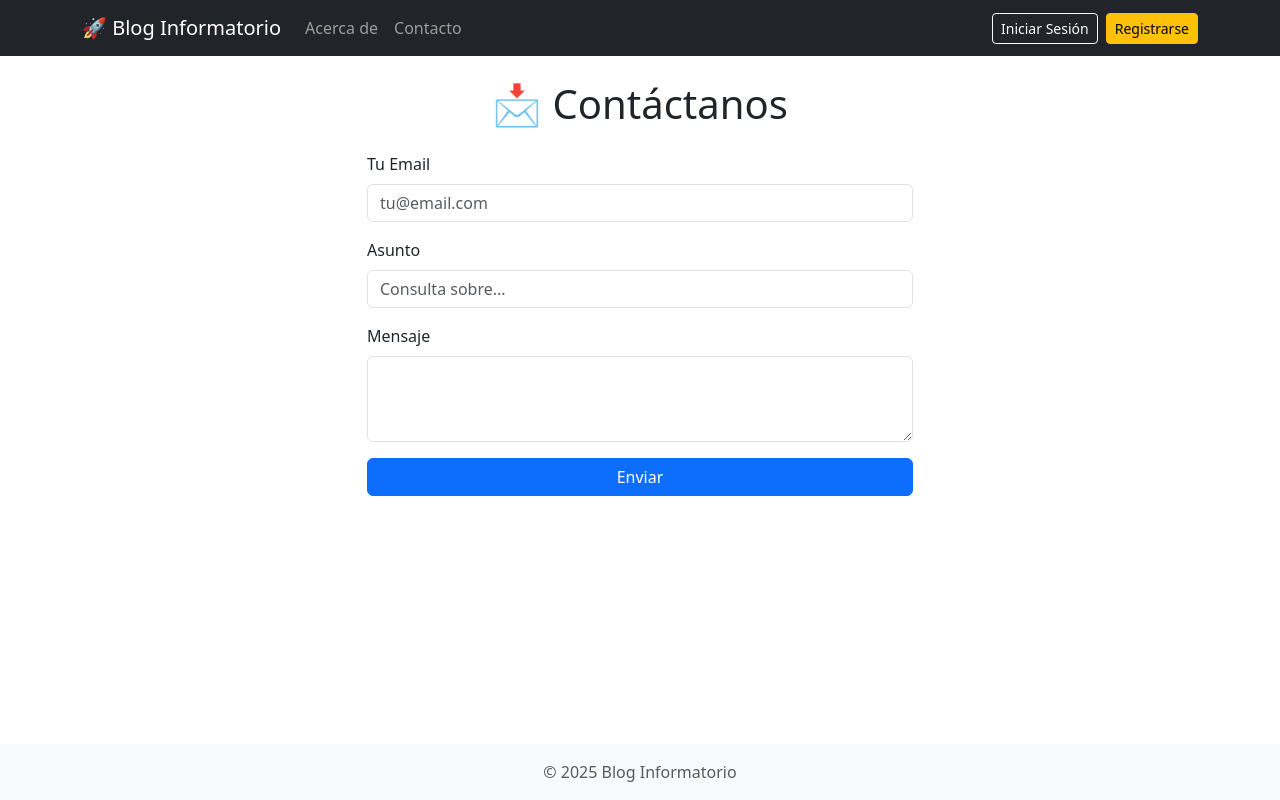
After one commit to fabbiann/BLOG-INFORMATORIO-2025, a Django app: page /contacto/ in a window 1280 px wide. The commit adds this page. Run offline with Django 5.2, Linux system fonts and the light colour scheme.

Commit message:
implemente en contacto 'enviar mensaje'

```diff
--- a/BLOG/blog/apps/posts/views.py
+++ b/BLOG/blog/apps/posts/views.py
@@ -3,6 +3,9 @@ from .models import Post, Comentario
 from .forms import ComentarioForm
 from django.contrib.auth.forms import UserCreationForm
 from django.contrib import messages
+
+from django.core.mail import send_mail
+from django.conf import settings
 
 # Vista del inicio (Index)
 def index(request):
@@ -51,3 +54,43 @@ def registrar_usuario(request):
     else:
         form = UserCreationForm()
     return render(request, 'registration/registro.html', {'form': form})
+
+# Vista para filtrar por categoría
+def posts_por_categoria(request, categoria_id):
+    # Buscamos la categoría o error 404
+    categoria = get_object_or_404(Categoria, id=categoria_id)
+    # Filtramos los posts que tengan esa categoría
+    posts = Post.objects.filter(categoria=categoria)
+
+    ctx = {
+        'posts': posts,
+        'categoria_seleccionada': categoria
+    }
+    return render(request, 'index.html', ctx) # Reutilizamos el index para mostrar la lista
+
+
+
+def acerca_de(request):
+    return render(request, 'acerca_de.html')
+
+def contacto(request):
+    if request.method == 'POST':
+        # 1. Capturamos los datos del formulario
+        asunto = request.POST.get('asunto')
+        mensaje = request.POST.get('mensaje') + " / Email del usuario: " + request.POST.get('email_usuario')
+        email_origen = settings.EMAIL_HOST_USER # (Configuración ficticia por ahora)
+        email_destino = ['tu_correo_real@gmail.com'] # Aquí llegaría el correo en la vida real
+
+        # 2. Enviamos el correo (Al estar en modo consola, saldrá en la terminal)
+        send_mail(
+            asunto,
+            mensaje,
+            email_origen,
+            email_destino,
+            fail_silently=False,
+        )
+
+        # 3. Redirigimos o mostramos mensaje de éxito
+        return render(request, 'contacto.html', {'mensaje_enviado': True})
+
+    return render(request, 'contacto.html')
--- a/BLOG/blog/blog/configuraciones/local.py
+++ b/BLOG/blog/blog/configuraciones/local.py
@@ -126,3 +126,7 @@ MEDIA_ROOT = os.path.join(BASE_DIR, 'media')
 LOGIN_REDIRECT_URL = 'index'
 # A dónde te lleva si cierras sesión
 LOGOUT_REDIRECT_URL = 'index'
+
+
+# Configuración para pruebas: Imprime el correo en la consola
+EMAIL_BACKEND = 'django.core.mail.backends.console.EmailBackend'
--- a/BLOG/blog/blog/urls.py
+++ b/BLOG/blog/blog/urls.py
@@ -3,7 +3,7 @@ from django.urls import path, include
 from django.conf import settings
 from django.conf.urls.static import static
 # AGREGAMOS detalle_post AQUÍ:
-from apps.posts.views import index, registrar_usuario, detalle_post
+from apps.posts.views import index, registrar_usuario, detalle_post, posts_por_categoria, acerca_de, contacto
 
 urlpatterns = [
     path('admin/', admin.site.urls),
@@ -14,4 +14,8 @@ urlpatterns = [
     # NUEVA RUTA PARA VER EL DETALLE
     path('post/<int:pk>/', detalle_post, name='detalle'),
 
+    path('categoria/<int:categoria_id>/', posts_por_categoria, name='posts_por_categoria'),
+    path('acerca-de/', acerca_de, name='acerca_de'),
+    path('contacto/', contacto, name='contacto'),
+
 ] + static(settings.MEDIA_URL, document_root=settings.MEDIA_ROOT)
--- /dev/null
+++ b/BLOG/blog/templates/base.html
@@ -0,0 +1,46 @@
+<!DOCTYPE html>
+<html lang="es">
+<head>
+    <meta charset="UTF-8">
+    <title>Blog Informatorio</title>
+    <link href="https://cdn.jsdelivr.net/npm/bootstrap@5.3.0/dist/css/bootstrap.min.css" rel="stylesheet">
+</head>
+<body class="d-flex flex-column min-vh-100">
+
+    <nav class="navbar navbar-expand-lg navbar-dark bg-dark mb-4">
+        <div class="container">
+            <a class="navbar-brand" href="/">🚀 Blog Informatorio</a>
+
+            <div class="d-flex text-white align-items-center order-lg-2">
+                {% if user.is_authenticated %}
+                    <span class="me-3">Hola, {{ user.username }} 👋</span>
+                    <form action="{% url 'logout' %}" method="post">
+                        {% csrf_token %}
+                        <button type="submit" class="btn btn-outline-danger btn-sm">Salir</button>
+                    </form>
+                {% else %}
+                    <a href="{% url 'login' %}" class="btn btn-outline-light btn-sm me-2">Iniciar Sesión</a>
+                    <a href="{% url 'registro' %}" class="btn btn-warning btn-sm">Registrarse</a>
+                {% endif %}
+            </div>
+
+            <div class="collapse navbar-collapse" id="navbarNav">
+                <ul class="navbar-nav me-auto mb-2 mb-lg-0">
+                    <li class="nav-item"><a class="nav-link" href="{% url 'acerca_de' %}">Acerca de</a></li>
+                    <li class="nav-item"><a class="nav-link" href="{% url 'contacto' %}">Contacto</a></li>
+                </ul>
+            </div>
+        </div>
+    </nav>
+
+    <div class="container flex-grow-1">
+        {% block content %}
+        {% endblock %}
+    </div>
+
+    <footer class="bg-light text-center py-3 mt-auto">
+        <p class="mb-0 text-muted">© 2025 Blog Informatorio</p>
+    </footer>
+
+</body>
+</html>
--- /dev/null
+++ b/BLOG/blog/templates/contacto.html
@@ -0,0 +1,38 @@
+{% extends 'base.html' %}
+
+{% block content %}
+<div class="row justify-content-center">
+    <div class="col-md-6">
+        <h1 class="text-center mb-4">📩 Contáctanos</h1>
+
+        {% if mensaje_enviado %}
+            <div class="alert alert-success" role="alert">
+                ¡Gracias! Hemos recibido tu mensaje correctamente.
+            </div>
+        {% endif %}
+
+
+        <form method="POST">
+            {% csrf_token %}
+
+            <div class="mb-3">
+                <label class="form-label">Tu Email</label>
+                <input type="email" name="email_usuario" class="form-control" placeholder="tu@email.com" required>
+            </div>
+
+            <div class="mb-3">
+                <label class="form-label">Asunto</label>
+                <input type="text" name="asunto" class="form-control" placeholder="Consulta sobre..." required>
+            </div>
+
+            <div class="mb-3">
+                <label class="form-label">Mensaje</label>
+                <textarea name="mensaje" class="form-control" rows="3" required></textarea>
+            </div>
+
+            <button type="submit" class="btn btn-primary w-100">Enviar</button>
+        </form>
+
+    </div>
+</div>
+{% endblock %}
--- a/BLOG/blog/templates/detalle_post.html
+++ b/BLOG/blog/templates/detalle_post.html
@@ -25,7 +25,10 @@
 
                 <h1 class="display-4">{{ post.titulo }}</h1>
                 <p class="text-muted">
-                    📅 {{ post.fecha|date:"d M Y" }} | 📂 Categoría: {{ post.categoria }}
+                    📅 {{ post.fecha|date:"d M Y" }} | 📂 Categoría:
+                    <a href="{% url 'posts_por_categoria' categoria_id=post.categoria.id %}" class="badge bg-secondary text-decoration-none">
+                        {{ post.categoria }}
+                    </a>
                 </p>
                 <hr>
                 <p class="lead">{{ post.texto|linebreaks }}</p>
```
Also changed, not shown: BLOG/blog/templates/acerca_de.html (added, +9 -0 lines), BLOG/blog/templates/index.html (+9 -33 lines), BLOG/blog/db.sqlite3.
